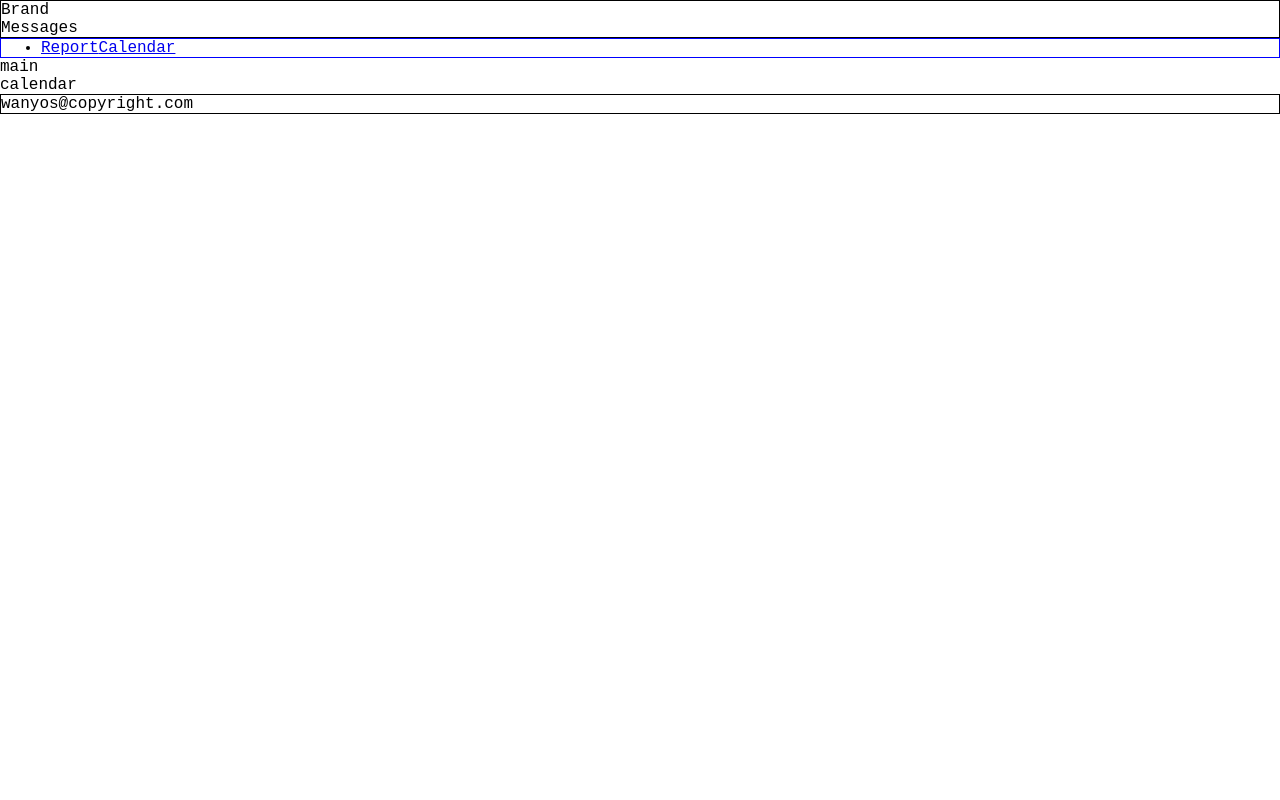
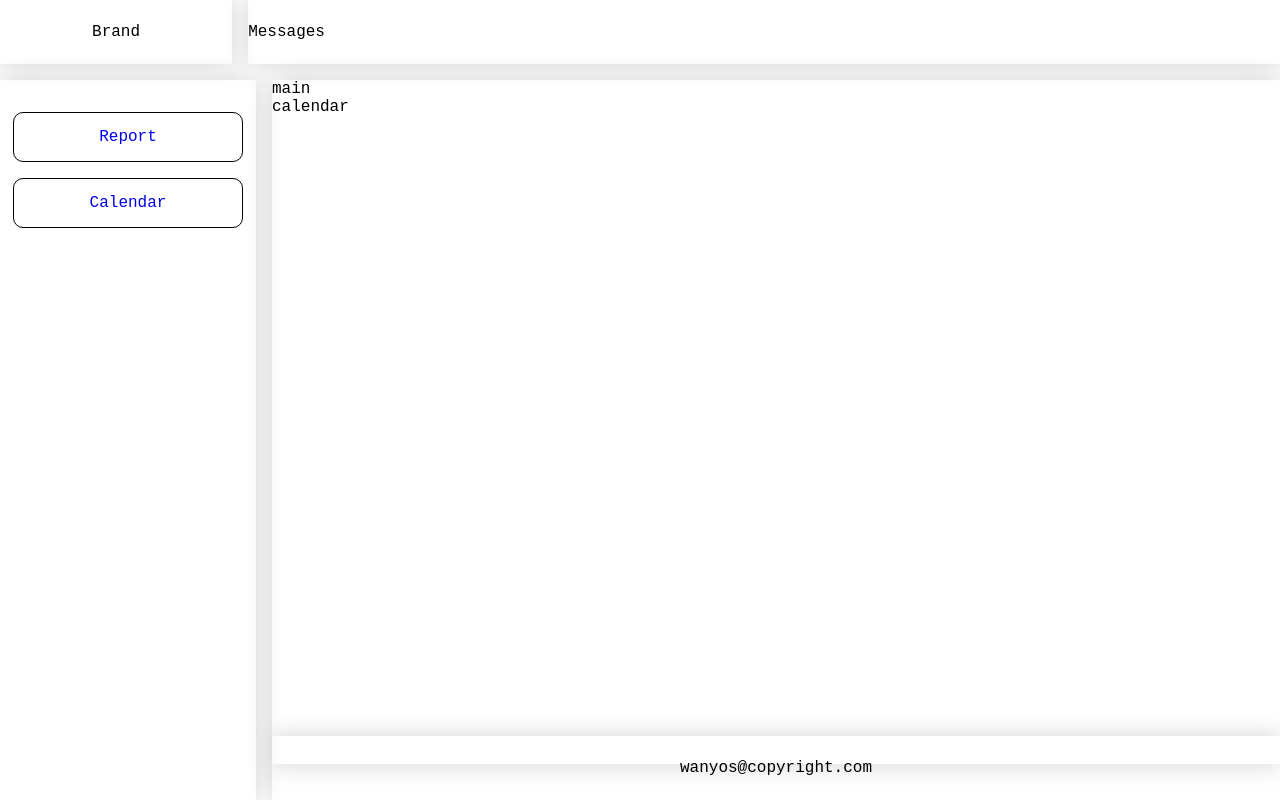
Before and after one commit to wanyos/emt-calendar, a Vue app: page /calendar in a window 1280 px wide. Built offline with nearby package versions, Linux system fonts and the light colour scheme.

Commit message:
fixture: create css in page app, add components

```diff
--- a/src/App.vue
+++ b/src/App.vue
@@ -1,72 +1,119 @@
 <template>
-
   <section class="section-app">
-
-    <header>
-
-      <section>
+    <header class="header">
+      <section class="header__brand">
         <label for="">Brand</label>
       </section>
 
-      <section>
-        <label for="">Messages</label>
+      <section class="header__messages">
+        <p>Messages</p>
       </section>
-
     </header>
 
-    <aside>
-      <nav>
-        <ul>
-          <li>
-            <router-link to="/">Report</router-link>
-            <router-link to="/calendar">Calendar</router-link>
-            <!-- <router-link>My Calendar</router-link>
+    <aside class="aside">
+      <nav class="aside__nav">
+        <ul class="nav--ul">
+          <router-link class="nav--item" to="/">Report</router-link>
+          <router-link class="nav--item" to="/calendar">Calendar</router-link>
+          <li></li>
+           <!-- <router-link>My Calendar</router-link>
             <router-link>Settings</router-link> -->
-          </li>
         </ul>
       </nav>
     </aside>
 
-    <main>
+    <main class="main">
       <label for="">main</label>
       <router-view></router-view>
     </main>
 
-    <footer>
-      <p>wanyos@copyright.com</p>
+    <footer class="footer">
+      <p class="footer--cr">wanyos@copyright.com</p>
     </footer>
-
   </section>
-
 </template>
 
 <script setup>
-import { RouterView, RouterLink } from 'vue-router'
+
 </script>
 
 <style scoped>
-
 .section-app {
-  grid-template-columns: 150px auto;
-  grid-template-rows: 50px auto 50px;
+  display: grid;
+  grid-template-columns: 16rem auto;
+  grid-template-rows: 4rem auto 4rem;
+  gap: 1rem;
 }
 
-header {
+.header {
   grid-column: 1 / 4;
   grid-row: 1 / 2;
-  border: 1px solid black;
+  display: flex;
 }
 
-aside {
+.header__brand {
+  width: 18rem;
+  display: flex;
+  justify-content: center;
+  align-items: center;
+  box-shadow: 0px 0px 25px lightgrey;
+}
+
+.header__messages {
+  width: 100%;
+  margin-left: 1rem;
+  display: flex;
+  align-items: center;
+  box-shadow: 0px 0px 25px lightgrey;
+}
+
+.aside {
+  height: 90vh;
   grid-column: 1 / 2;
   grid-row: 2 / 4;
-  border: 1px solid blue;
+  display: flex;
+  flex-direction: column;
+  box-shadow: 0px 0px 25px lightgrey;
 }
 
-footer {
+.nav--ul {
+  list-style: none;
+  margin-top: 2em;
+  padding: 0;
+  display: flex;
+  flex-direction: column;
+  align-items: center;
+}
+
+.nav--item {
+  border: 1px solid black;
+  width: 90%;
+  padding: 15px;
+  text-align: center;
+  cursor: pointer;
+  margin-bottom: 1em;
+  text-decoration: none;
+  border-radius: 10px;
+}
+
+.nav--item:hover {
+  background-color: aliceblue;
+}
+
+.main {
+  height: 95%;
   grid-column: 2 / 4;
-  grid-row: 2 / 3;
-  border: 1px solid black;
+  grid-row: 2 / 4;
+  box-shadow: 0px 0px 25px lightgrey;
+}
+
+.footer {
+  grid-column: 2 / 4;
+  grid-row: 3 / 4;
+  display: flex;
+  justify-content: center;
+  align-items: center;
+  box-shadow: 0px 0px 25px lightgrey;
 }
 
 </style>
--- a/src/views/Calendar.vue
+++ b/src/views/Calendar.vue
@@ -58,8 +58,8 @@
 
 </script>
 
-<style>
-.side-bar {
+<style scoped>
+/* .side-bar {
   border: 1px solid black;
   height: 100vh;
   overflow: hidden;
@@ -128,5 +128,5 @@
 
 .div-btn button:hover {
   background-color: lightskyblue;
-}
+} */
 </style>
```
